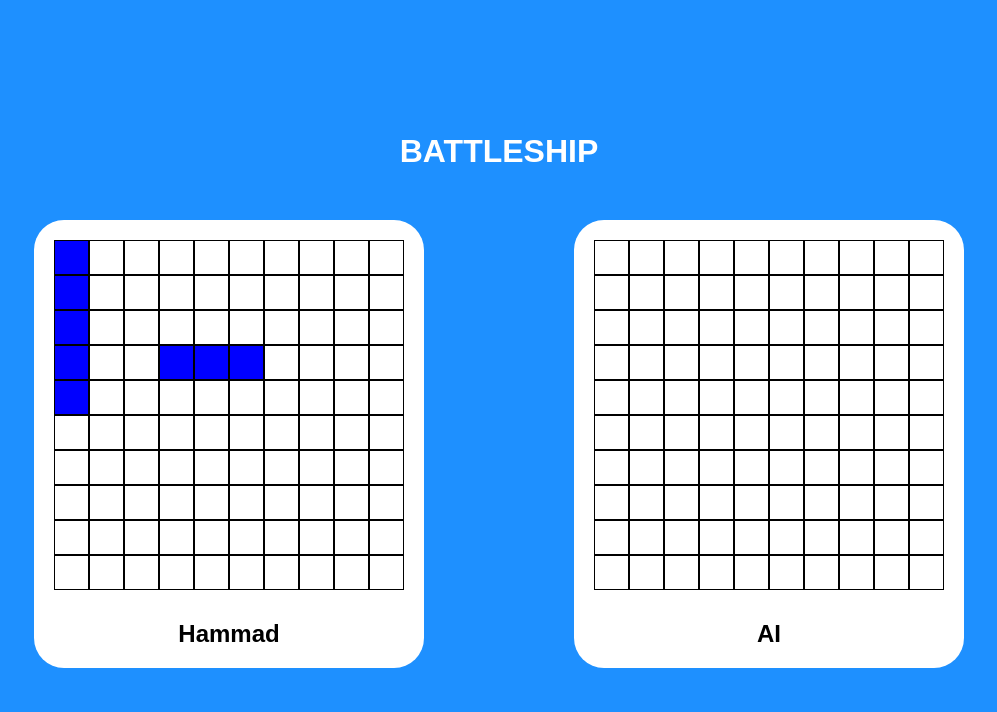
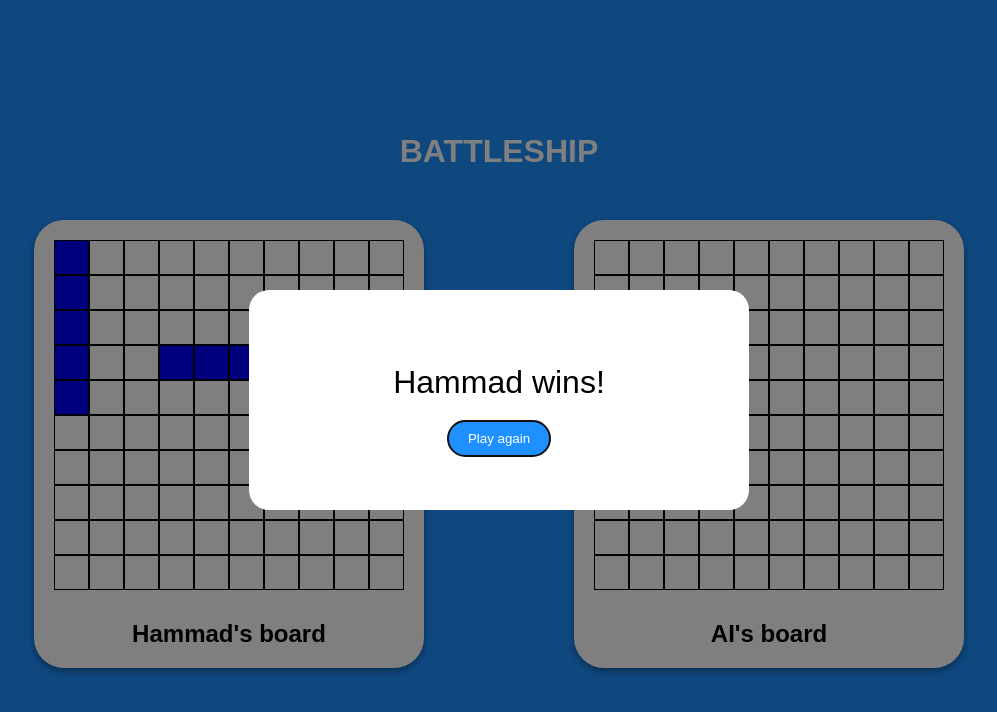
Before and after one commit to hmad213/battleship, a website built with webpack: page src/template.html in a window 1280 px wide. Shown: the whole page, without its empty margins (141-1138 px from the left). Built offline with nearby package versions, Linux system fonts and the light colour scheme; a web font is replaced by a local one.

Commit message:
Unfinished dialog

```diff
--- a/src/components/ui.js
+++ b/src/components/ui.js
@@ -17,7 +17,7 @@ class Renderer{
         this.showAttacks(gameboard, board);
 
         let nameComponent = document.createElement("h2");
-        nameComponent.textContent = name;
+        nameComponent.textContent = name + "'s board";
 
         boardContainer.appendChild(board);
         boardContainer.appendChild(nameComponent)
@@ -44,11 +44,22 @@ class Renderer{
             if(!cell[i].classList.contains("missed") && !cell[i].classList.contains("hit")){
                 cell[i].addEventListener("click", () => {
                     user.attack(computer.gameboard, [i % 10, Math.floor(i / 10)]);
-                    computer.attack(user.gameboard);
+                    if(computer.gameboard.isGameOver()){
+                        this.renderWinDialog(user.name);
+                    }else{
+                        computer.attack(user.gameboard);
+                        if(user.gameboard.isGameOver()){
+                            this.renderWinDialog(computer.name);
+                        }
+                    }
                     this.renderBoards(user, computer);
                 })
             }
         }
+    }
+
+    renderWinDialog(name){
+
     }
 
     showShips(gameboard, boardDiv){
--- a/src/index.js
+++ b/src/index.js
@@ -9,3 +9,6 @@
 let r = new Renderer();
 
 r.renderBoards(u, c);
+
+
+document.querySelector("dialog").show();
--- a/src/style.css
+++ b/src/style.css
@@ -36,6 +36,7 @@ body{
     background-color: white;
     padding: 20px;
     border-radius: 30px;
+    box-shadow: rgba(0, 0, 0, 0.16) 0px 3px 6px, rgba(0, 0, 0, 0.23) 0px 3px 6px;
 }
 
 .board{
@@ -82,3 +83,41 @@ body{
 .ship{
     background-color: blue;
 }
+
+dialog{
+    margin: auto;
+    height: 200px;
+    width: 500px;
+    border: none;
+    border-radius: 20px;
+    display: flex;
+    flex-direction: column;
+    align-items: center;
+    justify-content: center;
+    gap: 20px;
+    padding-top: 20px;
+}
+
+dialog h1{
+    font-weight: 100;
+}
+
+dialog button{
+    background-color: #1E90FF;
+    color: white;
+    padding: 10px 20px;
+    border: none;
+    border-radius: 50px;
+    cursor: pointer;
+}
+
+dialog button:hover{
+    background-color: #1771cc;
+}
+
+.overlay{
+    position: fixed;
+    height: 100vh;
+    width: 100vw;
+    background-color: rgba(0,0,0,0.5);
+}
--- a/src/template.html
+++ b/src/template.html
@@ -13,7 +13,10 @@
     <h1 class="title">BATTLESHIP</h1>
     <div class="boards">
     </div>
+    <div class="overlay"></div>
     <dialog>
+        <h1>Hammad wins!</h1>
+        <button>Play again</button>
     </dialog>
 </body>
 </html>
```
